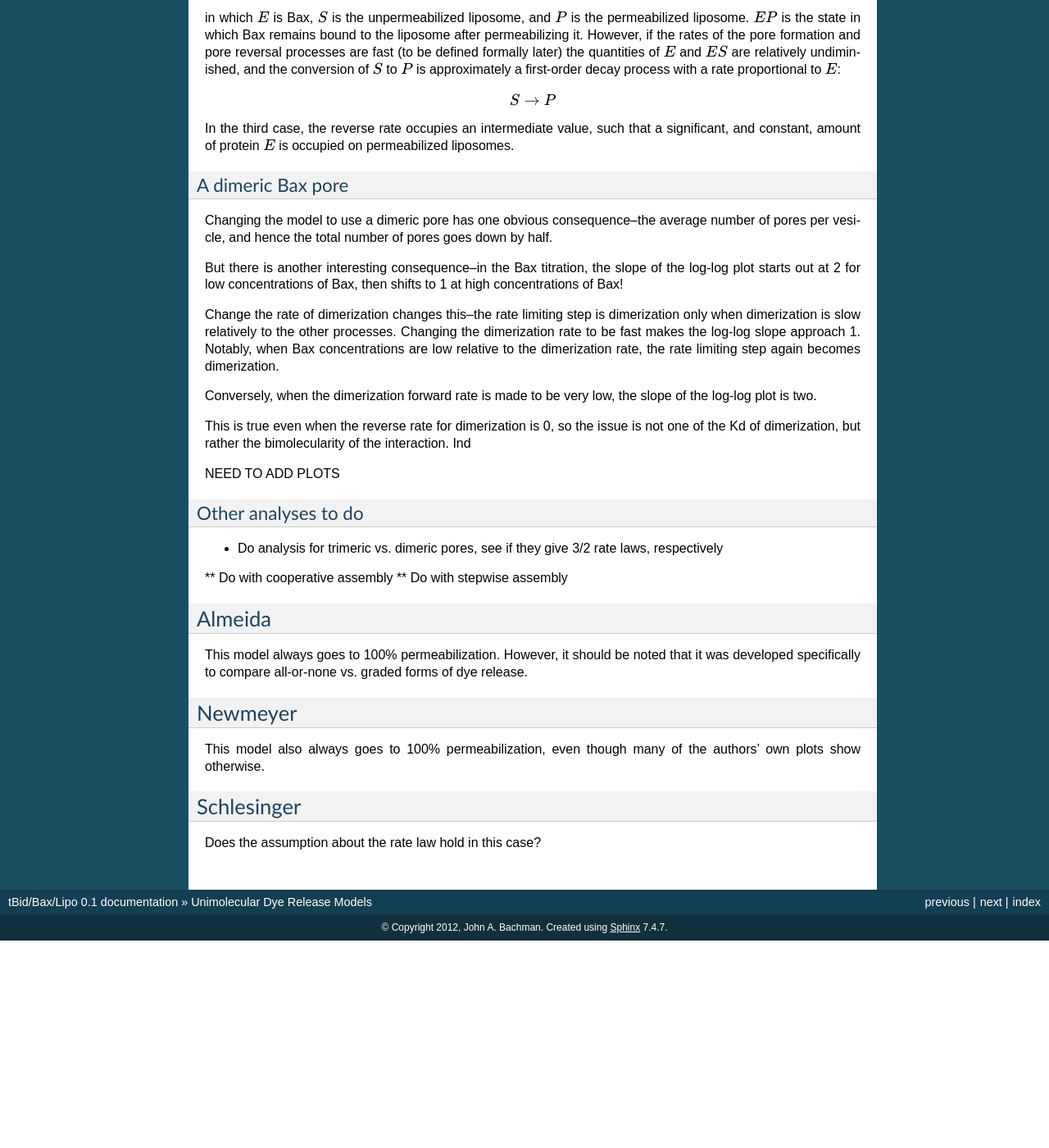
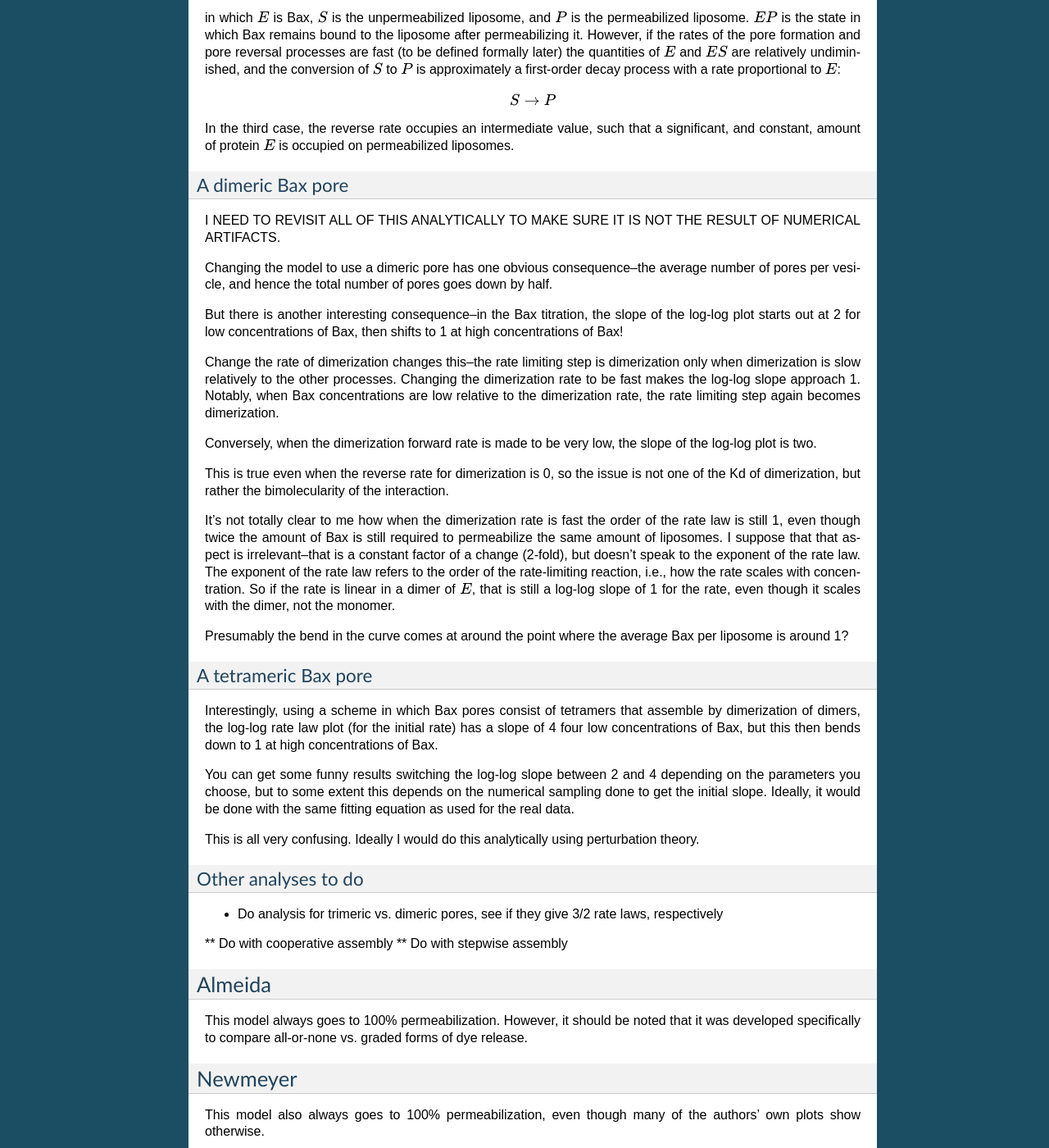
Before and after one commit to johnbachman/tBidBaxLipo, a Sphinx documentation site: the page built from doc/uni_dye_release_models.rst, in a window 1280 px wide and 1400 px high, scrolled down 2650 px. Shown: the whole window at 82% size. Built offline with Sphinx 7.4.7, drawn with Linux system fonts in a browser that asks for light colours; formulas are drawn with MathJax 3; before the commit the page ends 3797 px from its top, so only the background shows below that; some of the changed text lies outside the part shown.

Commit message:
Some work on tetrameric pores for Bax-only model

```diff
--- a/doc/uni_dye_release_models.rst
+++ b/doc/uni_dye_release_models.rst
@@ -193,6 +193,9 @@ permeabilized liposomes.
 A dimeric Bax pore
 ~~~~~~~~~~~~~~~~~~
 
+I NEED TO REVISIT ALL OF THIS ANALYTICALLY TO MAKE SURE IT IS NOT THE
+RESULT OF NUMERICAL ARTIFACTS.
+
 Changing the model to use a dimeric pore has one obvious consequence--the
 average number of pores per vesicle, and hence the total number of pores goes
 down by half.
@@ -212,9 +215,36 @@ slope of the log-log plot is two.
 
 This is true even when the reverse rate for dimerization is 0, so the issue is
 not one of the Kd of dimerization, but rather the bimolecularity of the
-interaction. Ind
+interaction.
 
-NEED TO ADD PLOTS
+It's not totally clear to me how when the dimerization rate is fast the order
+of the rate law is still 1, even though twice the amount of Bax is still
+required to permeabilize the same amount of liposomes. I suppose that that
+aspect is irrelevant--that is a constant factor of a change (2-fold), but
+doesn't speak to the exponent of the rate law. The exponent of the rate law
+refers to the order of the rate-limiting reaction, i.e., how the rate scales
+with concentration. So if the rate is linear in a dimer of :math:`E`, that is
+still a log-log slope of 1 for the rate, even though it scales with the dimer,
+not the monomer.
+
+Presumably the bend in the curve comes at around the point where the average
+Bax per liposome is around 1?
+
+A tetrameric Bax pore
+~~~~~~~~~~~~~~~~~~~~~
+
+Interestingly, using a scheme in which Bax pores consist of tetramers that
+assemble by dimerization of dimers, the log-log rate law plot (for the
+initial rate) has a slope of 4 four low concentrations of Bax, but this
+then bends down to 1 at high concentrations of Bax.
+
+You can get some funny results switching the log-log slope between 2 and 4
+depending on the parameters you choose, but to some extent this depends
+on the numerical sampling done to get the initial slope. Ideally, it would
+be done with the same fitting equation as used for the real data.
+
+This is all very confusing. Ideally I would do this analytically using
+perturbation theory.
 
 Other analyses to do
 ~~~~~~~~~~~~~~~~~~~~
```
Also changed, not shown: 3 other files.
